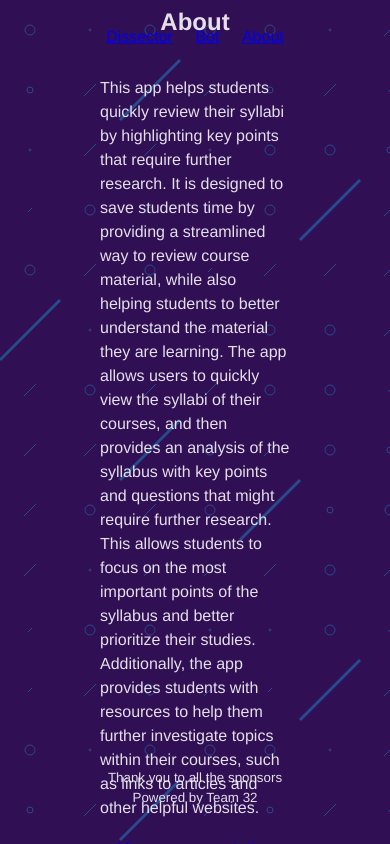
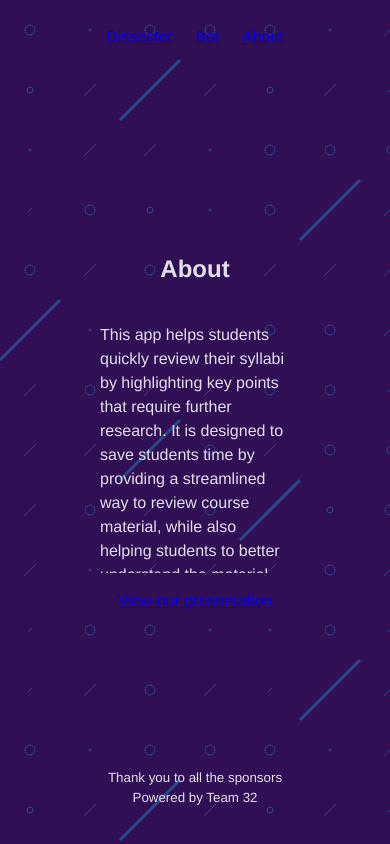
Before and after one commit to djoker07/ea-hackathon-23, a React (Vite) app: page /about in a window 390 px wide. Built offline with nearby package versions, Linux system fonts and the light colour scheme; no server answers.

Commit message:
mobile adjustments

```diff
--- a/src/pages/About.jsx
+++ b/src/pages/About.jsx
@@ -4,7 +4,7 @@ const About = () => {
   return (
     <div className="about">
         <h2>About</h2>
-        <p>This app helps students quickly review their syllabi by highlighting key points that require further research. It is designed to save students time by providing a streamlined way to review course material, while also helping students to better understand the material they are learning. The app allows users to quickly view the syllabi of their courses, and then provides an analysis of the syllabus with key points and questions that might require further research. This allows students to focus on the most important points of the syllabus and better prioritize their studies. Additionally, the app provides students with resources to help them further investigate topics within their courses, such as links to articles and other helpful websites.</p>
+        <p className='about-text'>This app helps students quickly review their syllabi by highlighting key points that require further research. It is designed to save students time by providing a streamlined way to review course material, while also helping students to better understand the material they are learning. The app allows users to quickly view the syllabi of their courses, and then provides an analysis of the syllabus with key points and questions that might require further research. This allows students to focus on the most important points of the syllabus and better prioritize their studies. Additionally, the app provides students with resources to help them further investigate topics within their courses, such as links to articles and other helpful websites.</p>
         <a href="https://drive.google.com/file/d/1NY_ozLGbRi81xojTrADu_E81lpdzApSR/view?usp=share_link" target="_blank">View our presentation</a>
         <p className='disclaimer'>
             <small>Thank you to all the sponsors</small>
--- a/src/styles/index.css
+++ b/src/styles/index.css
@@ -192,3 +192,21 @@ body {
   position: fixed;
   bottom: 20px;
 }
+@media (max-width:768px) {
+  .gpt-propmt {
+    flex-direction: column;
+  }
+  #gpt-input {
+    margin-right: 0;
+  }
+  #btn-prompt {
+    margin-top: 20px
+  }
+  .about-text {
+    max-height: 250px;
+    overflow-y: scroll;
+  }
+  .results-right {
+    width: inherit;
+  }
+}
```
